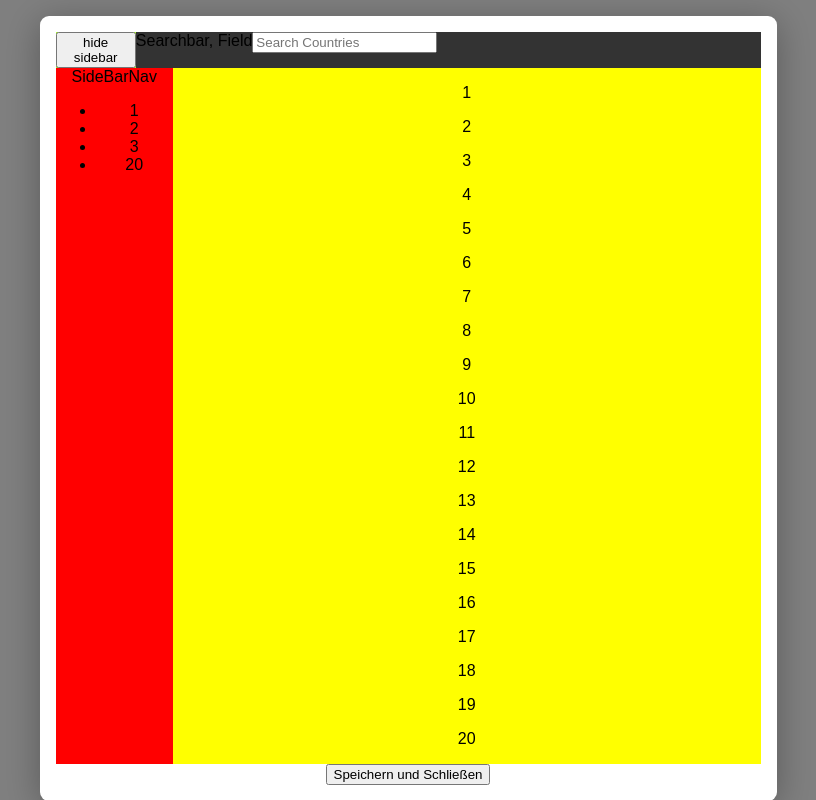
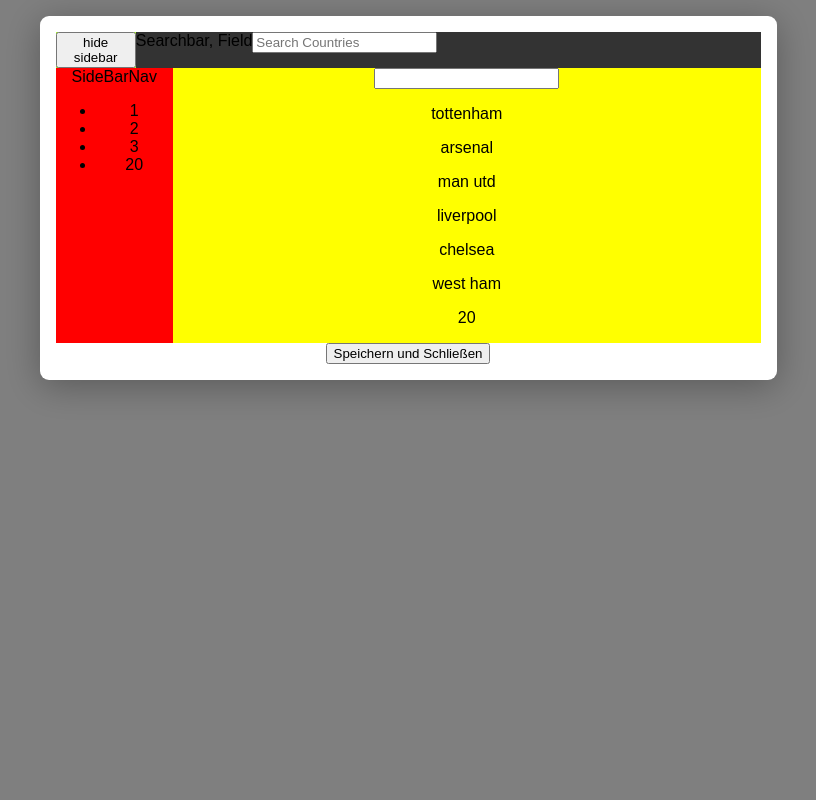
Before and after one commit to de24world/react-sidebar-searchbar, a React (Create React App) app: page / in a window 1280 px wide. Shown: the whole page, without its empty margins (232-1048 px from the left). Built offline with nearby package versions, Linux system fonts and the light colour scheme.

Commit message:
add sample search filter

```diff
--- a/src/ThirdLayer/Content/Content.jsx
+++ b/src/ThirdLayer/Content/Content.jsx
@@ -3,27 +3,38 @@
 import "./Content.scss";
 
 const Content = ({ scrollToabout }, ref) => {
+  const teams_data = [
+    "tottenham",
+    "arsenal",
+    "man utd",
+    "liverpool",
+    "chelsea",
+    "west ham"
+  ];
+
+  const [teams, setTeams] = React.useState(teams_data);
+  const [search, setSearch] = React.useState("");
+
   return (
     <div className="Content">
-      <p>1</p>
-      <p>2</p>
-      <p>3</p>
-      <p>4</p>
-      <p>5</p>
-      <p>6</p>
-      <p>7</p>
-      <p>8</p>
-      <p>9</p>
-      <p>10</p>
-      <p>11</p>
-      <p>12</p>
-      <p>13</p>
-      <p>14</p>
-      <p>15</p>
-      <p>16</p>
-      <p>17</p>
-      <p>18</p>
-      <p>19</p>
+      <input
+        onChange={(e) => {
+          const test = teams_data.filter((team) => {
+            return team.toLowerCase().includes(e.target.value.toLowerCase());
+          });
+          console.log("test: ", test);
+
+          // uncomment line below and teams is logged as I want
+          setTeams(test);
+          setSearch(e.target.value);
+        }}
+        type="text"
+        value={search}
+      />
+
+      {teams.map((team) => (
+        <p>{team}</p>
+      ))}
       <p ref={ref}>20</p>
     </div>
   );
--- a/src/ThirdLayer/SearchBar/SearchBar.jsx
+++ b/src/ThirdLayer/SearchBar/SearchBar.jsx
@@ -1,9 +1,14 @@
 import React, { useState } from "react";
 // import PropTypes from 'prop-types'
 import "./SearchBar.scss";
+// import Content from "../Content/Content";
 
 const SearchBar = () => {
   const [search, setSearch] = useState("");
+
+  const searchContent = (e) => {
+    setSearch(e.target.value);
+  };
 
   return (
     <div className="SearchBar">
@@ -12,7 +17,8 @@
         <input
           type="text"
           placeholder="Search Countries"
-          onChange={(e) => setSearch(e.target.value)}
+          onChange={searchContent}
+          value={search}
         />
       </div>
     </div>
```
